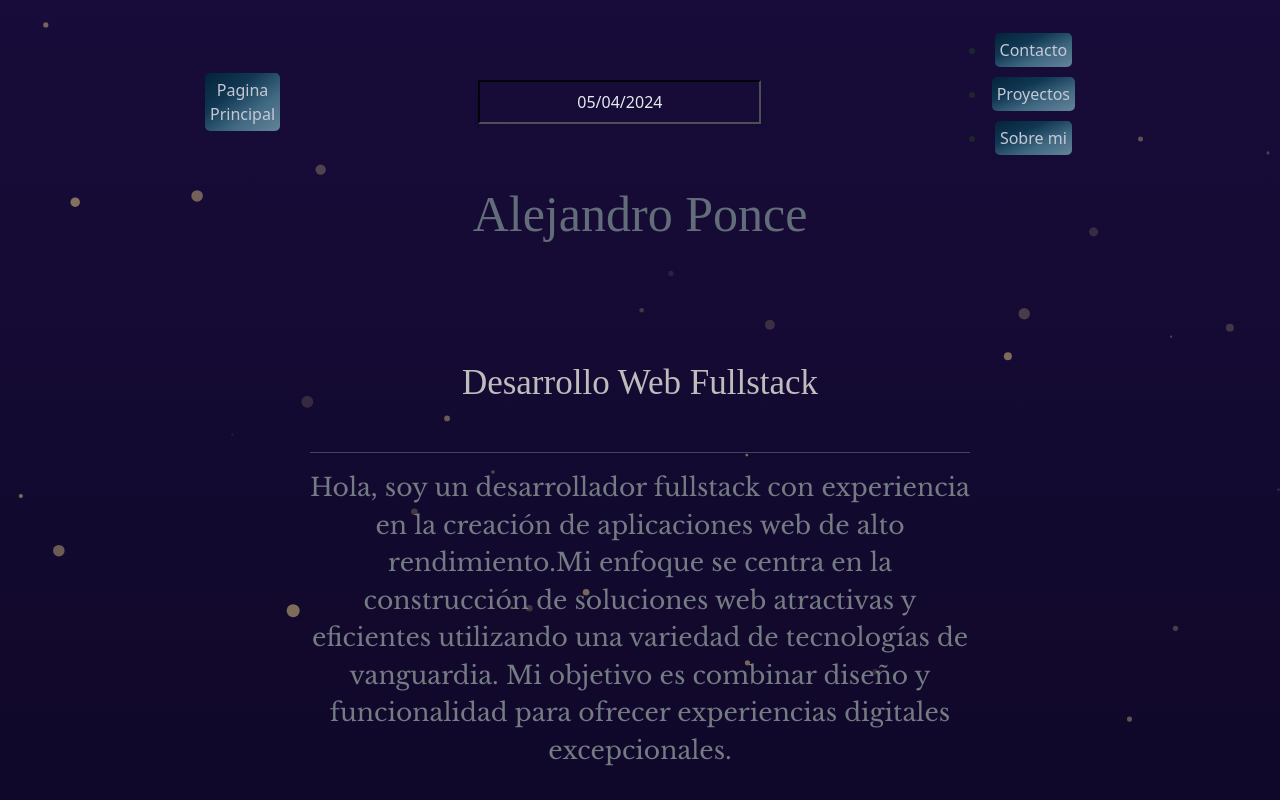
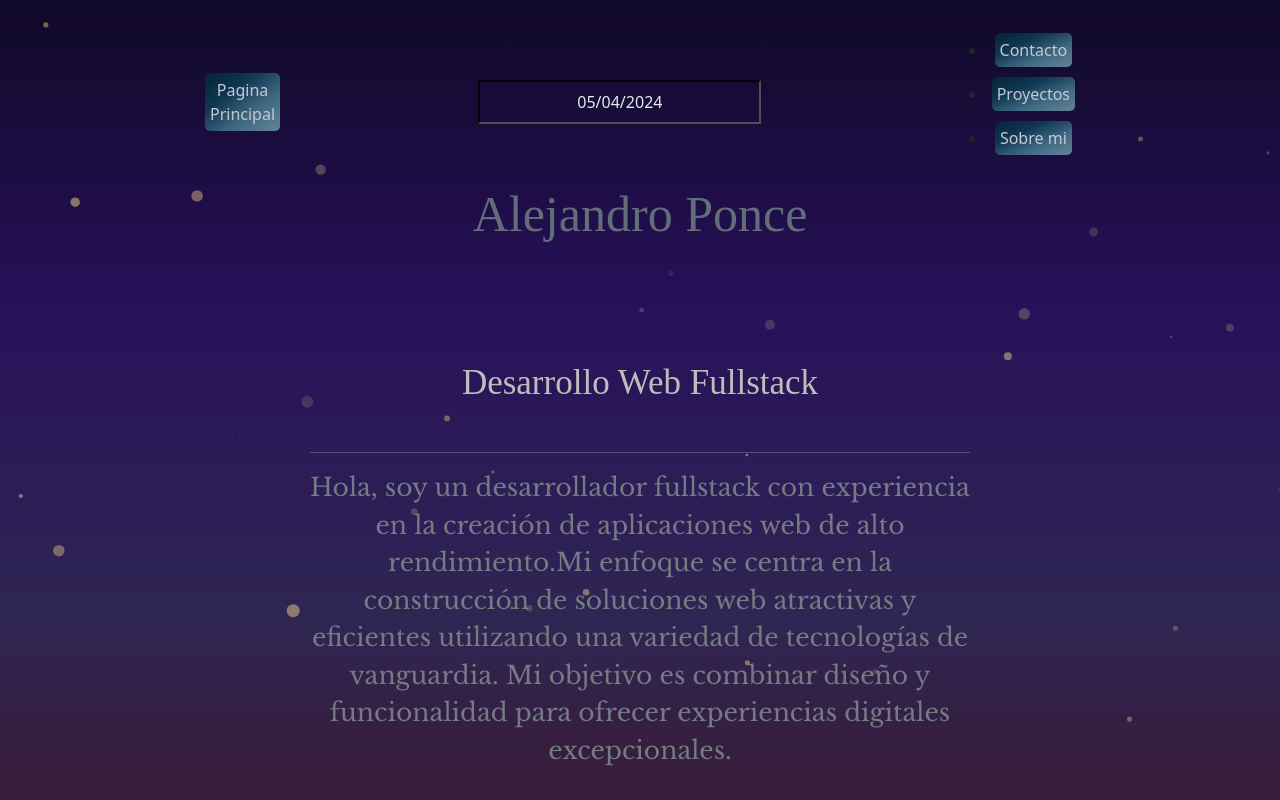
Before and after one commit to alejandroponce00/PortfolioReact, a Next.js app: page / in a window 1280 px wide. Shown: the top 800 px of the page. Built offline with nearby package versions, Linux system fonts and the light colour scheme; a web font is replaced by a local one.

Commit message:
cambio color fondo

```diff
--- a/src/app/globals.css
+++ b/src/app/globals.css
@@ -1,6 +1,7 @@
 @import url('https://fonts.googleapis.com/css2?family=Libre+Baskerville&display=swap');
 @import url('https://fonts.googleapis.com/css2?family=Rubik+Doodle+Shadow&display=swap');
-@import url('https://fonts.googleapis.com/css2?family=Ubuntu+Mono&display=swap');body{background:linear-gradient(rgb(26, 9, 55),rgb(8, 1, 20));
+@import url('https://fonts.googleapis.com/css2?family=Ubuntu+Mono&display=swap');
+body{background:linear-gradient(rgb(17, 6, 35),rgb(43, 15, 90),rgb(52, 38, 83),rgb(69, 18, 31),rgb(108, 40, 16),rgb(195, 98, 33));
 
  };
 
```
